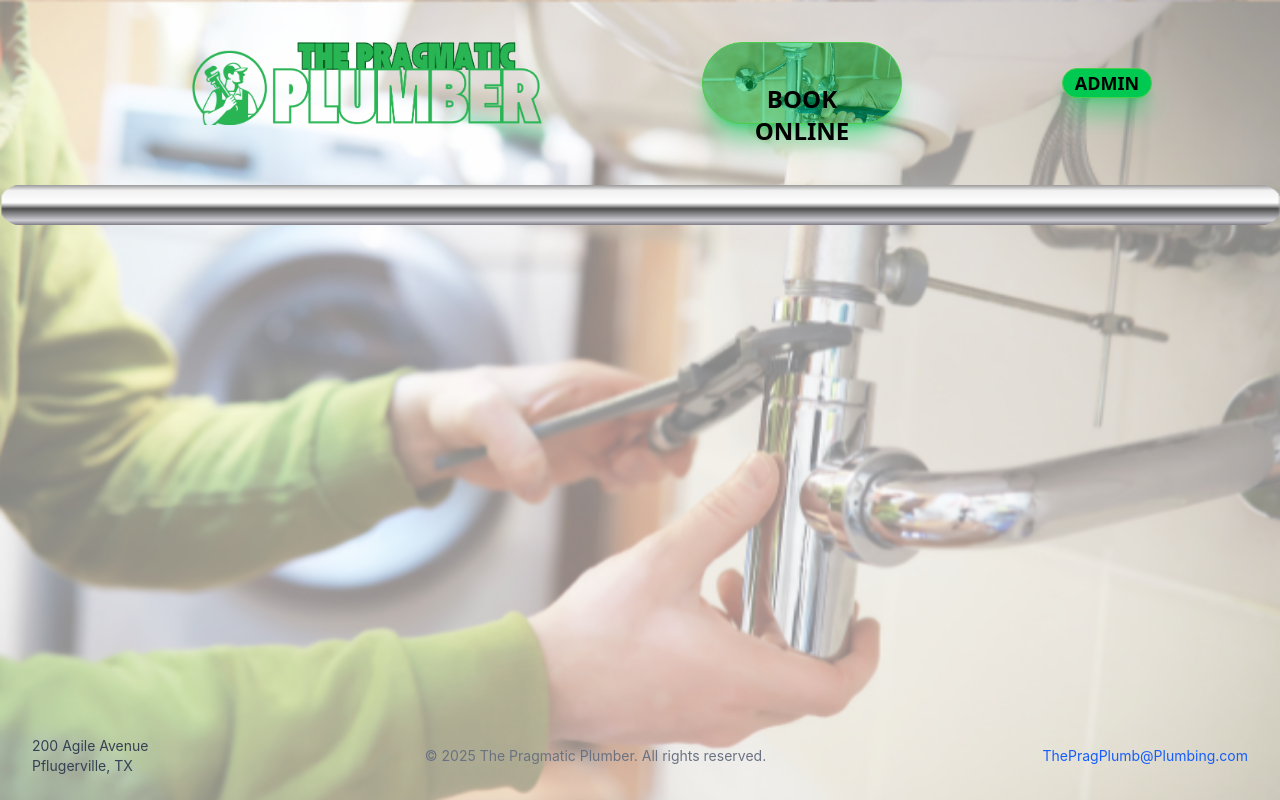
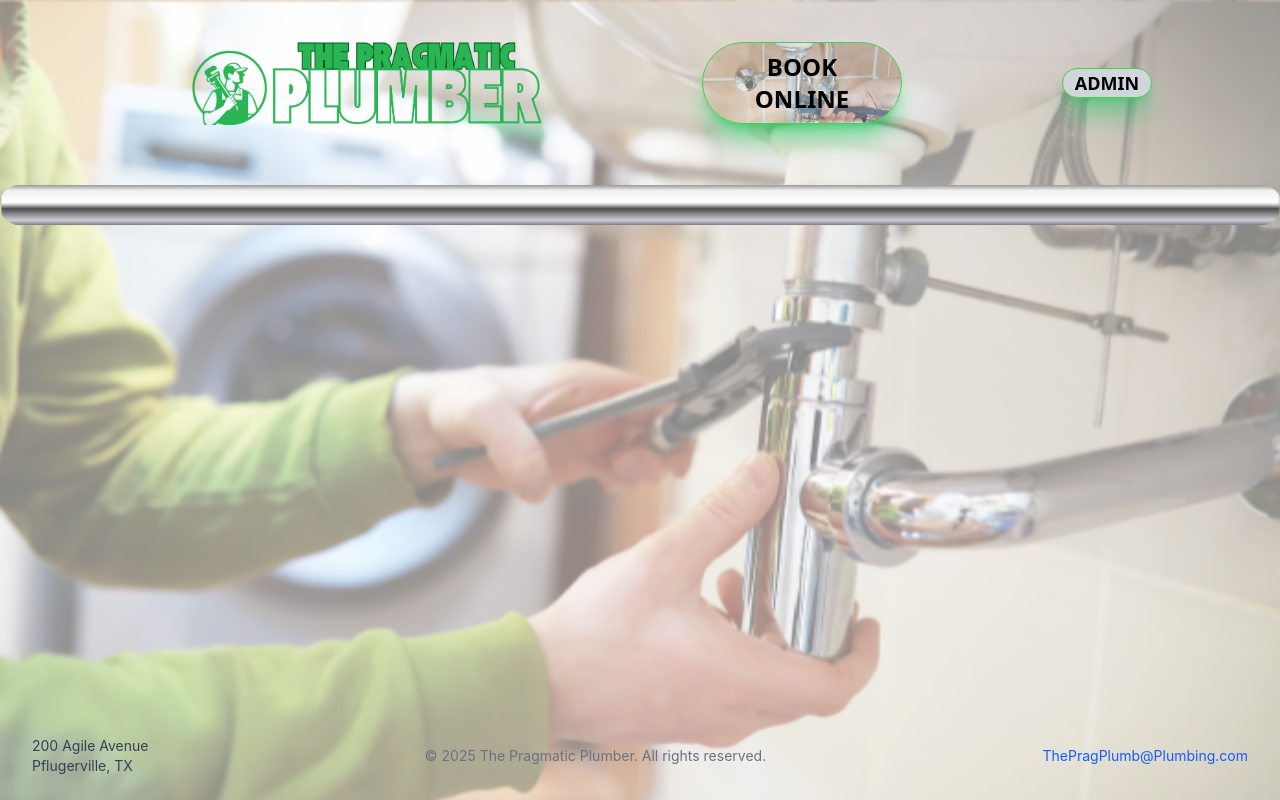
Before and after one commit to DSD-Cohort-Spring2025-TeamJ/local-service-client, a React (Vite) app: page /dashboard in a window 1280 px wide. Built offline with nearby package versions, Linux system fonts and the light colour scheme; what ag-grid-community would draw is missing.

Commit message:
Service-buttons (#83)
* top margin spacing

* modal back to center

* modal centered, some CSS removed

* service buttons tailwind adjustments

* more service button updates

* attempting to center button text

* more center attempts

---------

Co-authored-by: Joshua Ow <joshuaow@gmail.com>

```diff
--- a/src/components/Services.jsx
+++ b/src/components/Services.jsx
@@ -37,7 +37,7 @@ export default function Services() {
 
   const renderServiceButtons = services.map((s) => (
     <Button
-      className="services main-button bg-[#4BCE4B] w-[150px] h-[40px] text-black font-sans text-lg flex justify-center align-center leading-none p-5 rounded-lg"
+      className="services main-button bg-[#4BCE4B] w-[150px] h-[40px] text-black font-sans text-lg flex justify-center align-center leading-none rounded-lg"
       type="button"
       key={s.service_id}
       onClick={handleSelectService}
--- a/src/css/App.css
+++ b/src/css/App.css
@@ -1,15 +1,20 @@
 @import "tailwindcss";
 
 .main-button {
-  @apply rounded-[3rem] no-underline m-0 shadow-xl shadow-green-500/50 bg-green-500 text-[black-100] font-sans font-extrabold border-[1px] border-[#4BCE4B] hover:bg-green-700 hover:text-white active:scale-90;
-}
-
-.details-button {
-  @apply rounded-[3rem] no-underline m-0 shadow-xl shadow-green-500/50 bg-green-500 text-[black-100] font-sans font-extrabold border-[1px] border-[#4BCE4B] enabled:hover:bg-green-700 enabled:hover:text-white enabled:active:scale-90 px-2 mx-2;
+  @apply rounded-[3rem] no-underline m-0
+  shadow-xl shadow-green-500/50
+  text-[black-100] font-sans font-extrabold border-[1px] border-[#4BCE4B] flex items-center justify-center
+  hover:bg-green-700
+  hover:text-white
+  active:scale-90;
 }
 
 .modal-content {
   @apply fixed top-1/2 transform -translate-x-1/2 -translate-y-1/2 bg-[#F0F0F0] border-3 border-black rounded-lg shadow-xl shadow-green-500/50 w-[50vw] p-2 z-1000 text-center text-xl;
+}
+
+.modal-overlay {
+  @apply w-full h-full fixed top-1/2 left-1/2 transform -translate-y-1/2 z-1000
 }
 
 .modal-overlay {
@@ -58,15 +63,6 @@ button.services:active {
   transform: scale(0.9);
 }
 
-button.services:hover {
-  box-shadow: rgba(1, 111, 23, 0.35) 0 -25px 18px -14px inset,
-    rgba(1, 143, 25, 0.35) 0 1px 2px, rgba(2, 139, 57, 0.35) 0 2px 4px,
-    rgba(1, 107, 10, 0.35) 0 4px 8px, rgba(1, 119, 42, 0.35) 0 8px 16px,
-    rgba(1, 128, 50, 0.35) 0 16px 32px;
-  color: rgb(255, 255, 255);
-  border: 1px solid black;
-}
-
 .modal-close {
   position: absolute;
   top: 0.5rem;
```
